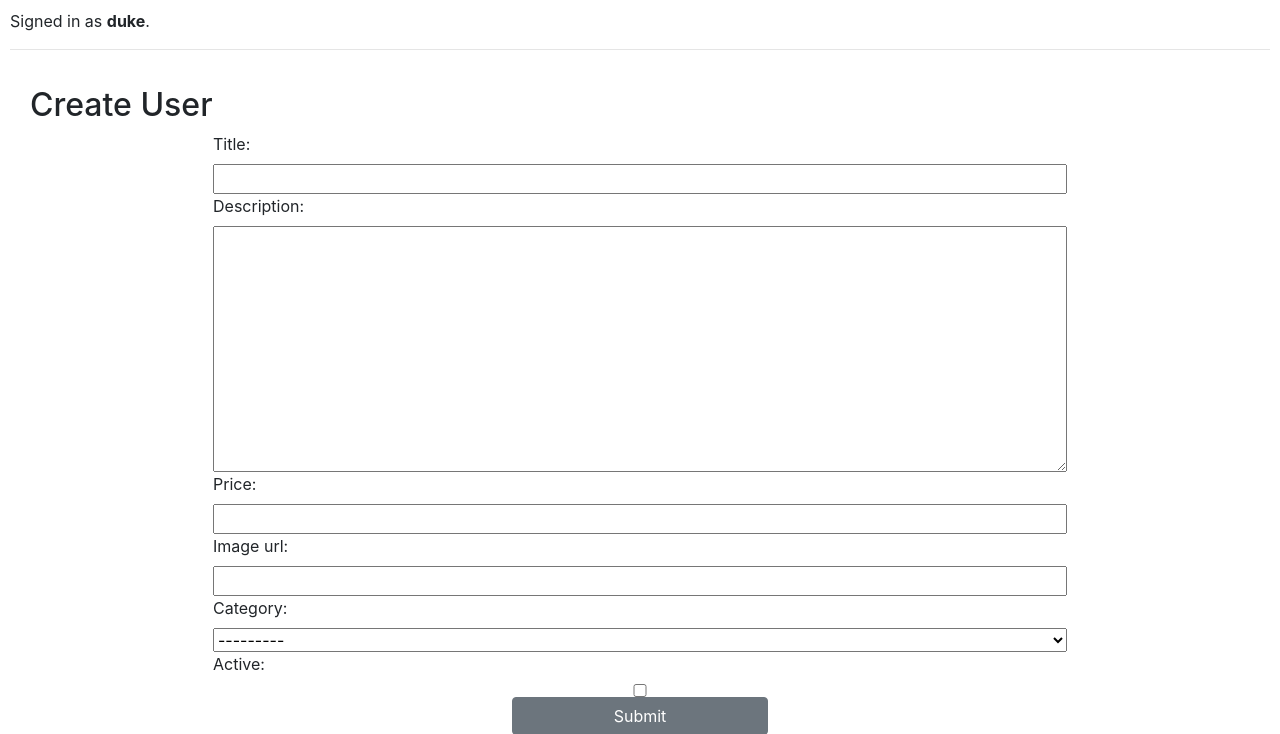
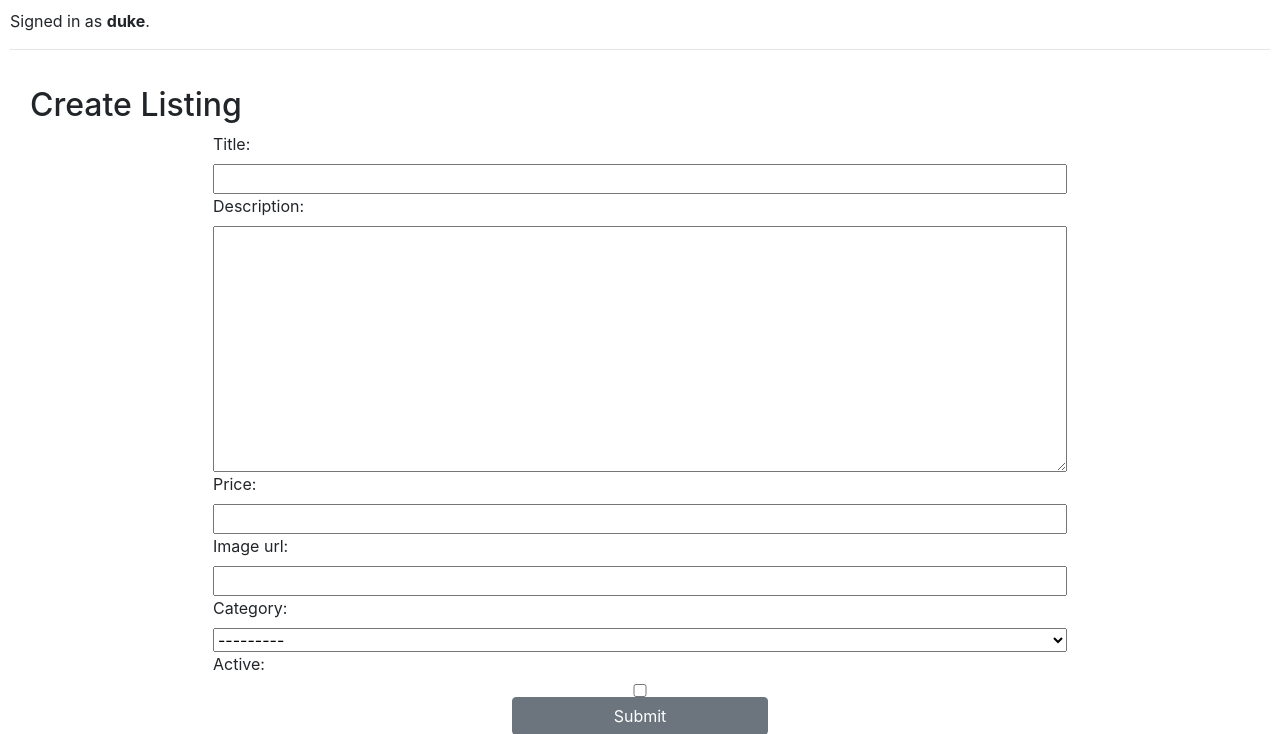
Before and after one commit to etentuk/commerce, a Django app: page /create_listing in a window 1280 px wide. Shown: the part 56-790 px from the top of the page. Run offline with Django 3.2, Linux system fonts and the light colour scheme; a user stored in the database is signed in; data comes from the database, SQL or seed files in the repository; both versions use the stored data as it was after the commit; some libraries are stand-ins or nearby versions.

Commit message:
fixed all edge cases

```diff
--- a/auctions/templates/auctions/create_listing.html
+++ b/auctions/templates/auctions/create_listing.html
@@ -1,7 +1,7 @@
 {% extends 'auctions/layout.html' %}
 
 {% block body %}
-<h2>Create User</h2>
+<h2>Create Listing</h2>
 <form action="{% url 'create_listing' %}" method='post'>
     {% csrf_token %}
     <div style="display: flex; flex-direction: column; width: 70%; margin: 0 auto;">
--- a/auctions/views.py
+++ b/auctions/views.py
@@ -3,7 +3,7 @@
 from django.db import IntegrityError
 from django.db.models.aggregates import Max
 from django.http import HttpResponseRedirect
-from django.shortcuts import render
+from django.shortcuts import redirect, render
 from django.urls import reverse
 from .forms import CommentForm, ListingForm
 from django.core.exceptions import ObjectDoesNotExist
@@ -91,45 +91,47 @@
     current_price = 0
     message = ""
     winner = False
+    owner = False
+    comments = []
 
-    if request.method == 'POST' and request.user.is_authenticated:
-        listing = Listing.objects.get(pk=listing_id)
-        max_bid = listing.bids.aggregate(Max('bid_price'))['bid_price__max']
-        placed_bid = int(request.POST['bid_price'])
-        listing_price = int(max_bid or 0) or listing.price
+    if request.method == 'POST':
+        if request.user.is_authenticated:
+            listing = Listing.objects.get(pk=listing_id)
+            max_bid = listing.bids.aggregate(Max('bid_price'))['bid_price__max']
+            placed_bid = int(request.POST['bid_price'])
+            listing_price = int(max_bid or 0) or listing.price
 
-        if((listing_price == listing.price) and not max_bid and placed_bid < listing_price):
-            message = 'Bid must be greater or equal to current value'
-        elif(placed_bid < listing.price and max_bid):
-            message = 'Bid must be greater than current price'
+            if((listing_price == listing.price) and not max_bid and placed_bid < listing_price):
+                message = 'Bid must be greater or equal to current value'
+            elif(placed_bid <= listing.price and max_bid):
+                message = 'Bid must be greater than current price'
+            else:
+                listing.price = placed_bid
+                listing.save()
+                Bid.objects.create(bid_price=placed_bid,
+                                owner=request.user, listing=listing)
         else:
-            listing.price = placed_bid
-            listing.save()
-            Bid.objects.create(bid_price=placed_bid,
-                               owner=request.user, listing=listing)
+            redirect('login')
 
     try:
         listing = Listing.objects.get(pk=listing_id)
+        owner = listing.owner
+        comments = listing.comments.all()
+        try:
+            if(request.user.is_authenticated):
+                added = listing.watchlist_items.get(owner=request.user)
+        except ObjectDoesNotExist:
+            added = None
     except ObjectDoesNotExist:
         listing = None
     else:
         current_price = int(listing.bids.aggregate(Max('bid_price'))[
-            'bid_price__max']) or listing.price
+            'bid_price__max'] or 0) or listing.price
         try:
             if(listing.active == False and listing.bids.order_by('-bid_price')[0].owner == request.user):
                 winner = True
         except IndexError:
             winner = False
-        else:
-            winner = False
-        comments = listing.comments.all()
-    try:
-        if(request.user.is_authenticated):
-            added = listing.watchlist_items.get(owner=request.user)
-        else:
-            added = None
-    except ObjectDoesNotExist:
-        added = None
 
     return render(request, "auctions/listing.html", {
         "listing": listing,
@@ -137,7 +139,7 @@
         "winner": winner,
         "current_price": current_price,
         "message": message,
-        "current_user": request.user == listing.owner,
+        "current_user": request.user == owner,
         "comment_form": CommentForm(),
         "comments": comments,
         "authenticated": request.user.is_authenticated,
@@ -198,9 +200,16 @@
 
 
 def category_page(request, category_id):
-    category = Categories.objects.get(pk=category_id)
-    return render(request, "auctions/listings_display.html", {
-        "listings": category.listings.all(),
-        "category": category.name,
-        "title": "Category"
-    })
+    try:
+        category = Categories.objects.get(pk=category_id)
+    except ObjectDoesNotExist:
+        return render(request, "auctions/listings_display.html", {
+            "listings": False,
+            "message": "The Category Does not Exist"
+        })
+    else:
+        return render(request, "auctions/listings_display.html", {
+            "listings": category.listings.all(),
+            "category": category.name,
+            "title": "Category"
+        })
```
Also changed, not shown: auctions/templates/auctions/listings_display.html (+5 -2 lines), db.sqlite3.
